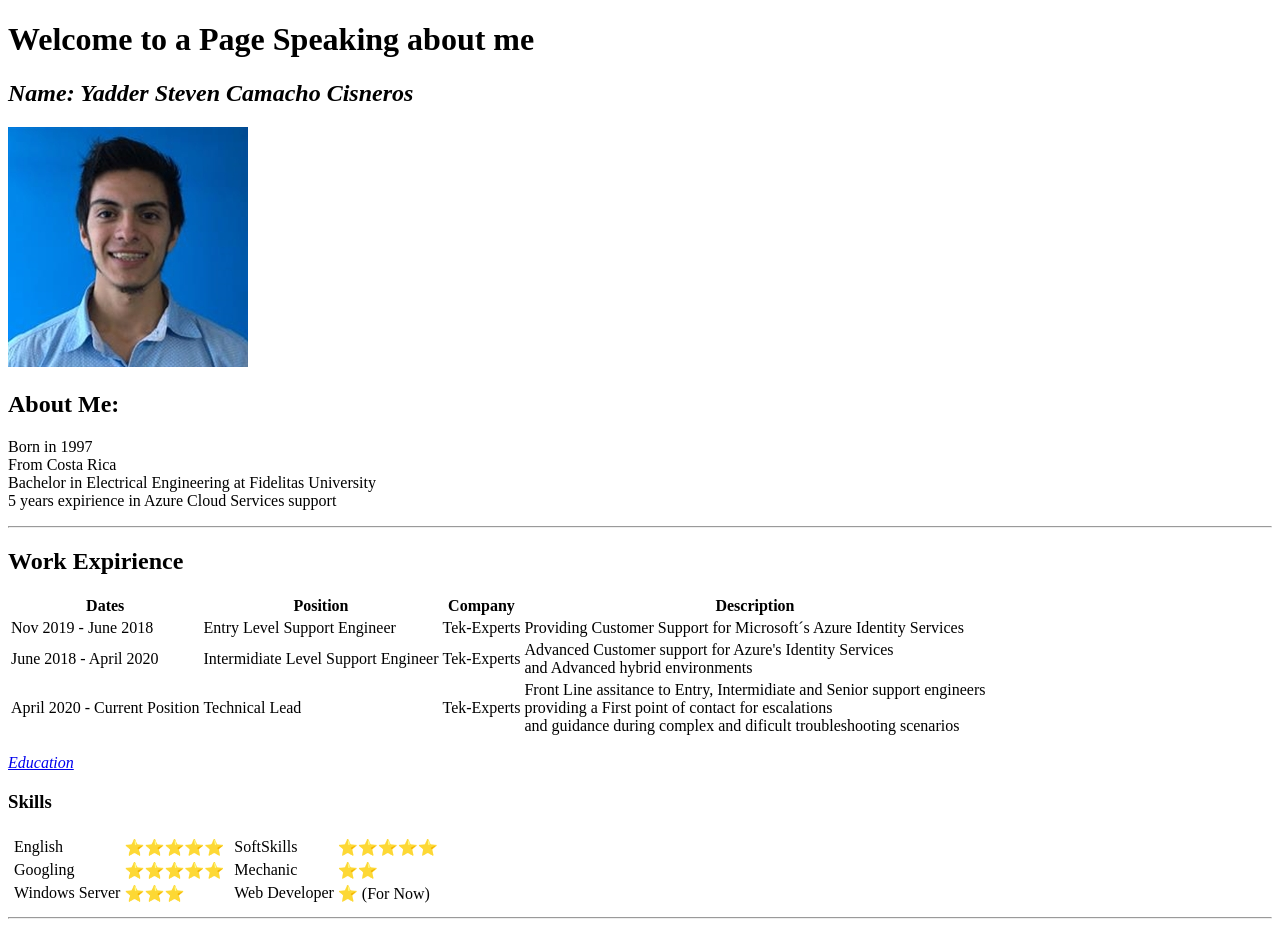
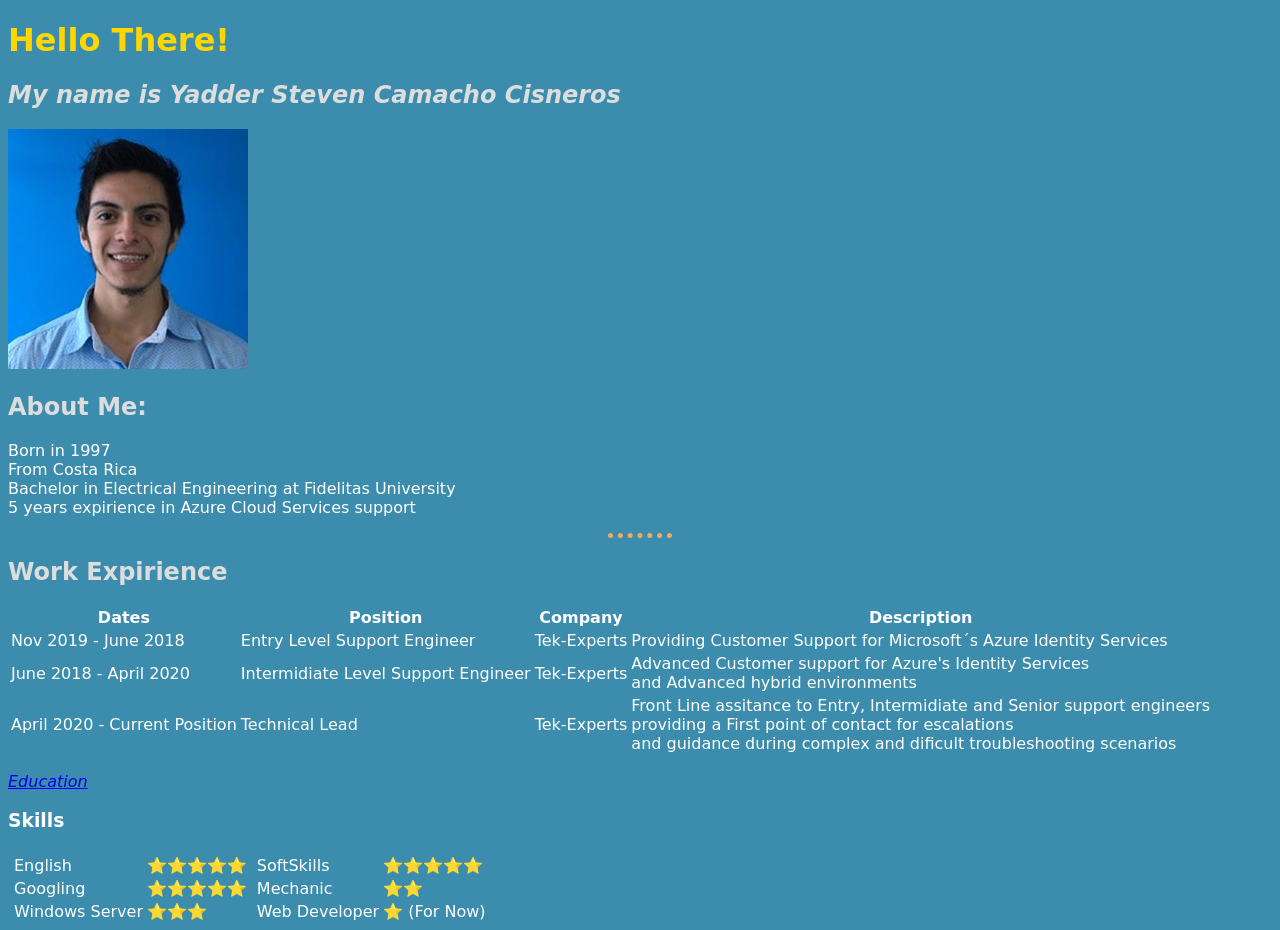
Before and after one commit to SteCam/WPD, a plain HTML site: page index.html in a window 1280 px wide. Shown: the top 930 px of the page. Drawn offline with Linux system fonts and the light colour scheme.

Commit message:
Update v1.1
Added CSS and Color Schema

```diff
--- /dev/null
+++ b/css/master.css
@@ -0,0 +1,22 @@
+body
+{
+    background-color:#3C8DAD;
+    color: white;
+    font-family: cursive;
+}
+h1
+{
+    color: gold;
+}
+h2
+{
+    color: #DDDDDD;
+}
+hr
+{
+    border-style: none;
+    border-top-style: dotted;
+    border-color: #F5A962;
+    border-width: 5px;
+    width: 5%;
+}
--- a/index.html
+++ b/index.html
@@ -5,10 +5,12 @@
         <meta http-equiv="X-UA-Compatible" content="IE=edge">
         <meta name="viewport" content="width=device-width, initial-scale=1.0">
         <title>Yadder Camacho</title>
+        <link rel="stylesheet" href="css/master.css">
+
     </head>
     <body>
-        <h1> Welcome to a Page Speaking about me </h1>
-        <h2><em>Name: Yadder Steven Camacho Cisneros</em></h2>
+        <h1> Hello There! </h1>
+        <h2><em>My name is Yadder Steven Camacho Cisneros</em></h2>
 
         <img src="ProfilePicture.jfif" alt="Profile Picture">
 
```
Also changed, not shown: Contact-me.html (+2 -1 lines), Education.html (+1 -0 lines).
